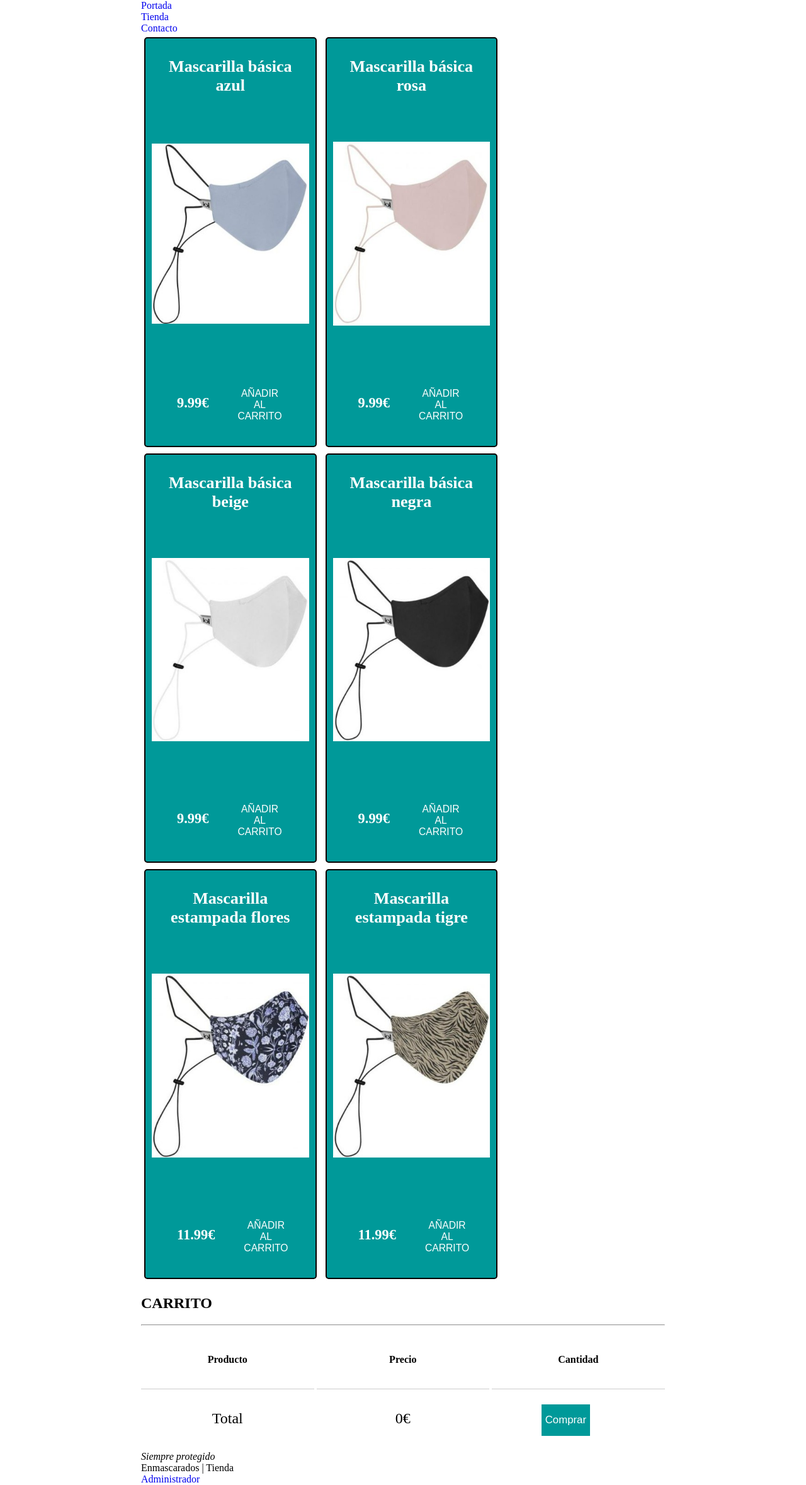
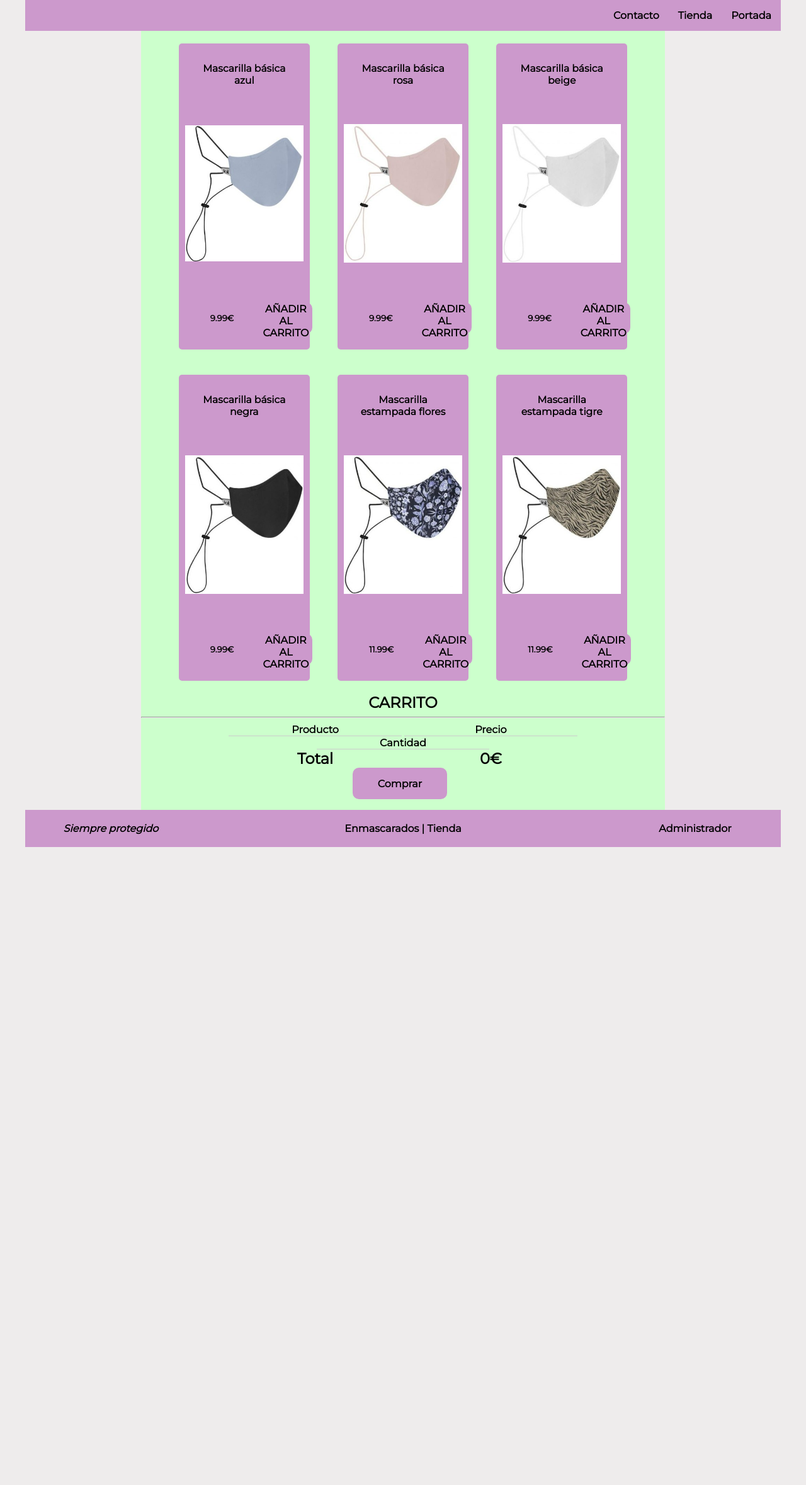
Before and after one commit to Gorkeles/tfg, a PHP site: page /tienda.view.php in a window 1280 px wide. Shown: the whole page at 63% size. After the commit the page ends 1345 px from the top, so only its background shows below. Run offline with PHP 8.4, Linux system fonts and the light colour scheme.

Commit message:
cambios en estilos

```diff
--- a/admin.login.php
+++ b/admin.login.php
@@ -46,8 +46,8 @@ if (isset($_POST['adminLog'])) {
 		//Todo OK, continuamos
 
 
-		$conexion = new mysqli('localhost', 'root', '', 'gorka');
-		//conectamos mi base de datos 'gorka'
+		$conexion = new mysqli('localhost', 'root', '', 'tfg');
+		//conectamos mi base de datos 'tfg'
 
 		if ($conexion->connect_errno) {
 			die('Lo siento, hubo un problema con el servidor');
--- a/admin.login.view.php
+++ b/admin.login.view.php
@@ -50,7 +50,7 @@
 				<br>
 
 				<!-- boton para enviar los datos -->
-				<input type="submit" name="adminLog" class="btn btn-primary" value="Enviar">
+				<input type="submit" name="adminLog" class="button button-primary" value="Enviar">
 			</form>
 
 		</div>
--- a/estilos/estilos.css
+++ b/estilos/estilos.css
@@ -25,8 +25,8 @@ p {
 /* Todos son colores seguros, falta añadir a guía de estilos*/
 
 :root {
-    --background-color: #99ffff;
-    --primary-color: #009999;
+    --background-color: #CCFFCC;
+    --primary-color: #CC99CC;
     --primary-text-color: #000000;
     --secondary-text-color: #ffffff;
 }
@@ -43,6 +43,7 @@ body {
     background-repeat: no-repeat;
     background-attachment: fixed;
     background-size: cover;
+    font-weight: bold;
 }
 
 a {
@@ -86,16 +87,14 @@ nav {
 }
 
 nav div {
-    float: left;
+    float: right;
     margin-left: 20px;
     padding: 5px;
     background-color: var(--primary-color);
 }
 
-nav section {
-    float: right;
-    margin-right: 20px;
-    padding: 5px;
+.social{
+    color: #ffffff;
 }
 
 
@@ -144,7 +143,6 @@ footer {
     clear: both;
     color: var(--primary-text-color);
     font-size: 0.8;
-    margin-top: 20px;
     overflow-y: auto;
     padding: 20px;
     margin-bottom: 0px;
@@ -215,23 +213,29 @@ tr:hover td {
 
 /*Estilo de formularios*/
 
-.btn,
-form input[type="submit"] {
-    padding: 15px;
-    background: var(--background-color);
-    color: #000000;
-    font-size: 1em;
-    font-family: "Montserrat", sans-serif;
-    border-radius: 2px;
+button, .button {
+    height: 50px;
+    width: 150px;
+    margin-right: 10px;
     border: none;
-    float: right;
-    cursor: pointer;
+    background-color: var(--primary-color) ;
+    font-size: 0.7em;
+    border-radius: 10px;
+    font-size: 16px;
+    font-family: "Montserrat";
+    font-weight: bold;
+
+}
+
+
+button:hover {
+    background-color:#fff;
+    transition: background-color 0.2s ease;
+
 }
 
 form {
     width: 100%;
-    margin: 20px 0;
-    padding: 20px;
     background: #f2f2f2;
     overflow: hidden;
     box-shadow: 0 0 3px grey;
--- a/estilos/tienda.css
+++ b/estilos/tienda.css
@@ -1,52 +1,28 @@
-body {
-    margin: 0 auto;
-    width: 65%;
-    background-color: var(--background-color);
-
-}
-
-button {
-    height: 50px;
-    color: #fff;
-    size: 20em;
-    margin-right: 40px;
-    border: none;
-    background-color: #009999;
-    font-size: 0.7em;
-
-}
+@import 'estilos.css';
 
 
-button:hover {
-    background-color:#fff;
-    transition: background-color 0.2s ease;
-    color: black;
-
-}
 .item {
-    border: 2px solid #000;
     padding: 10px;
-    margin: 5px;
+    margin: 20px;
     border-radius: 5px;
     display: inline-block;
     height: 30%;
-    width: 30%;
-    background-color: #009999;
-    font-size: 1.4em;
+    width: 25%;
+    background-color: var(--primary-color)  ;
+    font-size: smaller;
 
 }
 
 .item-title {
     text-align: center;
-    background-color:#009999;
+    background-color: var(--primary-color) ;
     margin: 0;
     padding: 20px;
-    color: #fff;
 }
 
 .item-image {
     object-fit: contain;
-    height: 400px;
+    height: 300px;
     width: 100%;
     object-position: center;
     border-radius: 20px;
@@ -62,7 +38,6 @@ margin: 20px 0px 15px;
 .item-details > .item-price {
 margin-right: 40px;
 margin-left: 40px;
-color: #fff;
 }
 
 /* ? SHOPPING CART */
--- a/login.view.php
+++ b/login.view.php
@@ -66,7 +66,7 @@
 				<br>
 
 				<!-- boton para enviar los datos -->
-				<input type="submit" name="registrar" class="btn btn-primary" value="Enviar">
+				<input type="submit" name="registrar" class="button button-primary" value="Enviar">
 			</form>
 
 
@@ -95,7 +95,7 @@
 				<br>
 
 				<!-- boton para enviar los datos -->
-				<input type="submit" name="loguear" class="btn btn-primary" value="Enviar">
+				<input type="submit" name="loguear" class="button button-primary" value="Enviar">
 			</form>
 
 		</div>
```
Also changed, not shown: admin.view.php (+6 -5 lines), contacto.view.php (+3 -4 lines).
